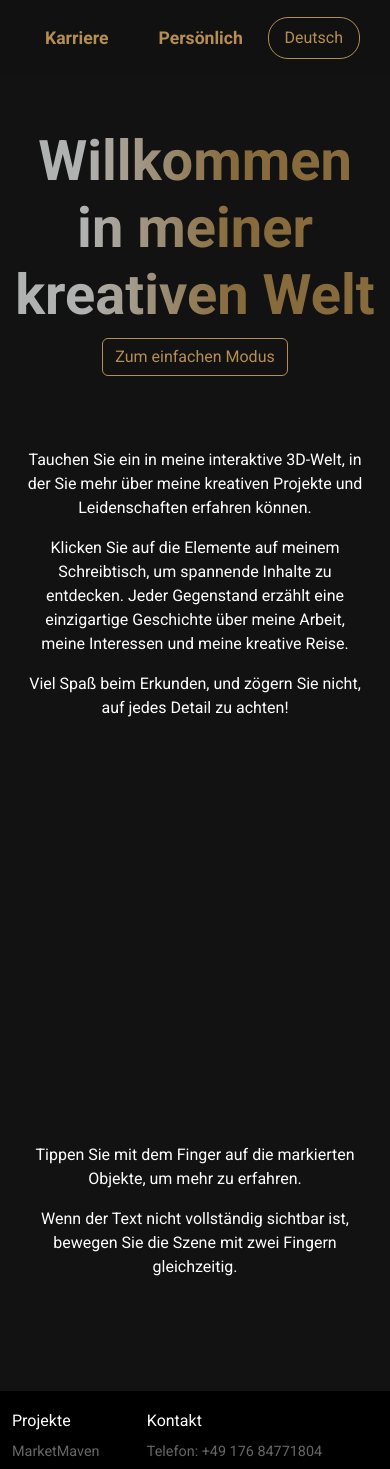
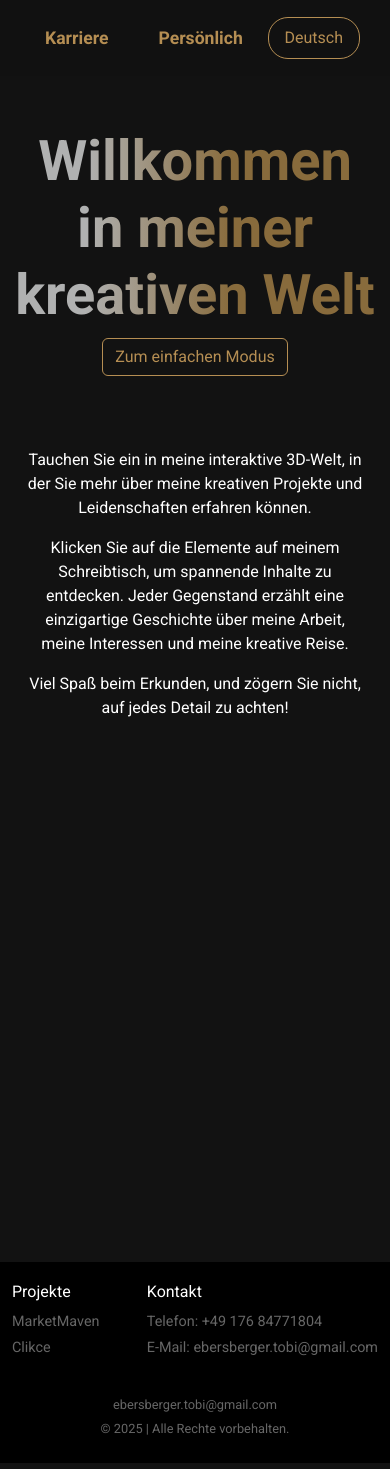
Before and after one commit to tobiebers/portfoliowebsite, a Next.js app: page /creative in a window 390 px wide. Shown: the top 1469 px of the page. Built offline with nearby package versions, Linux system fonts and the light colour scheme.

Commit message:
text hinzugefügt

```diff
--- a/components/SplineScene.jsx
+++ b/components/SplineScene.jsx
@@ -1,11 +1,8 @@
 import React, { useEffect, useState } from "react";
-import { useLanguage } from "../context/LanguageContext"; // Sprachsteuerung importieren
 
 export default function SplineScene() {
   const [height, setHeight] = useState("70vh");
-  const [isLoading, setIsLoading] = useState(true);
-  const [isMobile, setIsMobile] = useState(false); // Zustand für Mobile-Erkennung
-  const { t } = useLanguage(); // Übersetzung aus dem Kontext holen
+  const [isLoading, setIsLoading] = useState(true); // Zustand für den Ladeindikator
 
   useEffect(() => {
     // Prüfen, ob das Script bereits eingebunden wurde
@@ -16,15 +13,12 @@ export default function SplineScene() {
       document.body.appendChild(script);
     }
 
-    // Dynamische Höhe und Mobile-Erkennung basierend auf Fenstergröße
+    // Dynamische Höhe basierend auf der Fensterbreite
     const handleResize = () => {
-      const screenWidth = window.innerWidth;
-      setIsMobile(screenWidth < 768); // Ist es ein Tablet/Handy?
-
-      if (screenWidth < 576) {
-        setHeight("45vh");
-      } else if (screenWidth < 768) {
-        setHeight("55vh");
+      if (window.innerWidth < 576) {
+        setHeight("50vh");
+      } else if (window.innerWidth < 768) {
+        setHeight("60vh");
       } else {
         setHeight("70vh");
       }
@@ -34,7 +28,7 @@ export default function SplineScene() {
     handleResize();
     window.addEventListener("resize", handleResize);
 
-    // Fallback: Nach 1,5 Sekunden den Ladezustand beenden, falls onLoad nicht ausgelöst wird
+    // Fallback: Nach 3 Sekunden den Ladezustand beenden, falls onLoad nicht ausgelöst wird
     const fallbackTimeout = setTimeout(() => {
       setIsLoading(false);
     }, 1500);
@@ -52,7 +46,7 @@ export default function SplineScene() {
   };
 
   return (
-    <div style={{ width: "100%", position: "relative" }}>
+    <div style={{ width: "100%", height, position: "relative" }}>
       {/* Ladeindikator */}
       {isLoading && (
         <div
@@ -68,14 +62,13 @@ export default function SplineScene() {
           }}
         >
           <div className="spinner-border text-light" role="status">
-            <span className="visually-hidden">{t["loading"]}</span>
+            <span className="visually-hidden">Loading...</span>
           </div>
-          <p>{t["loading"]}</p>
+          <p>Wird geladen...</p>
         </div>
       )}
 
       {/* Spline-Viewer */}
-      <div style={{ height }}>
       <spline-viewer
         url="https://prod.spline.design/GxmyMOq7vN9Du5kU/scene.splinecode"
         style={{
@@ -87,14 +80,5 @@ export default function SplineScene() {
         onLoad={handleLoad} // Aufruf, wenn die Szene geladen ist
       ></spline-viewer>
     </div>
-
-      {/* Anweisungen nur für Mobilgeräte */}
-      {isMobile && (
-        <div style={{ textAlign: "center", marginTop: "20px", color: "#fff" }}>
-          <p>{t["spline.instruction1"]}</p>
-          <p>{t["spline.instruction2"]}</p>
-        </div>
-      )}
-    </div>
   );
 }
```
Lines whose indentation alone changed are shown as unchanged.
